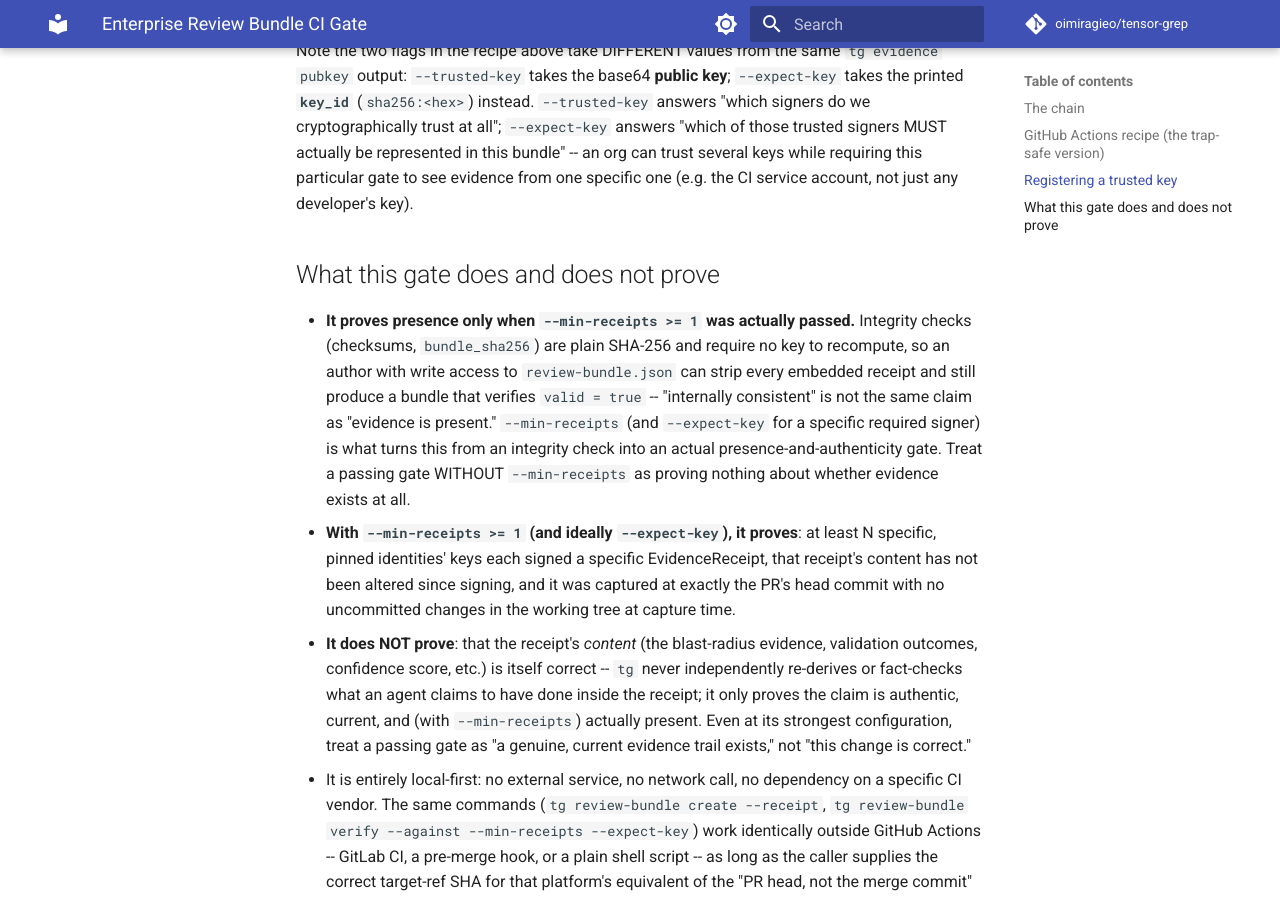
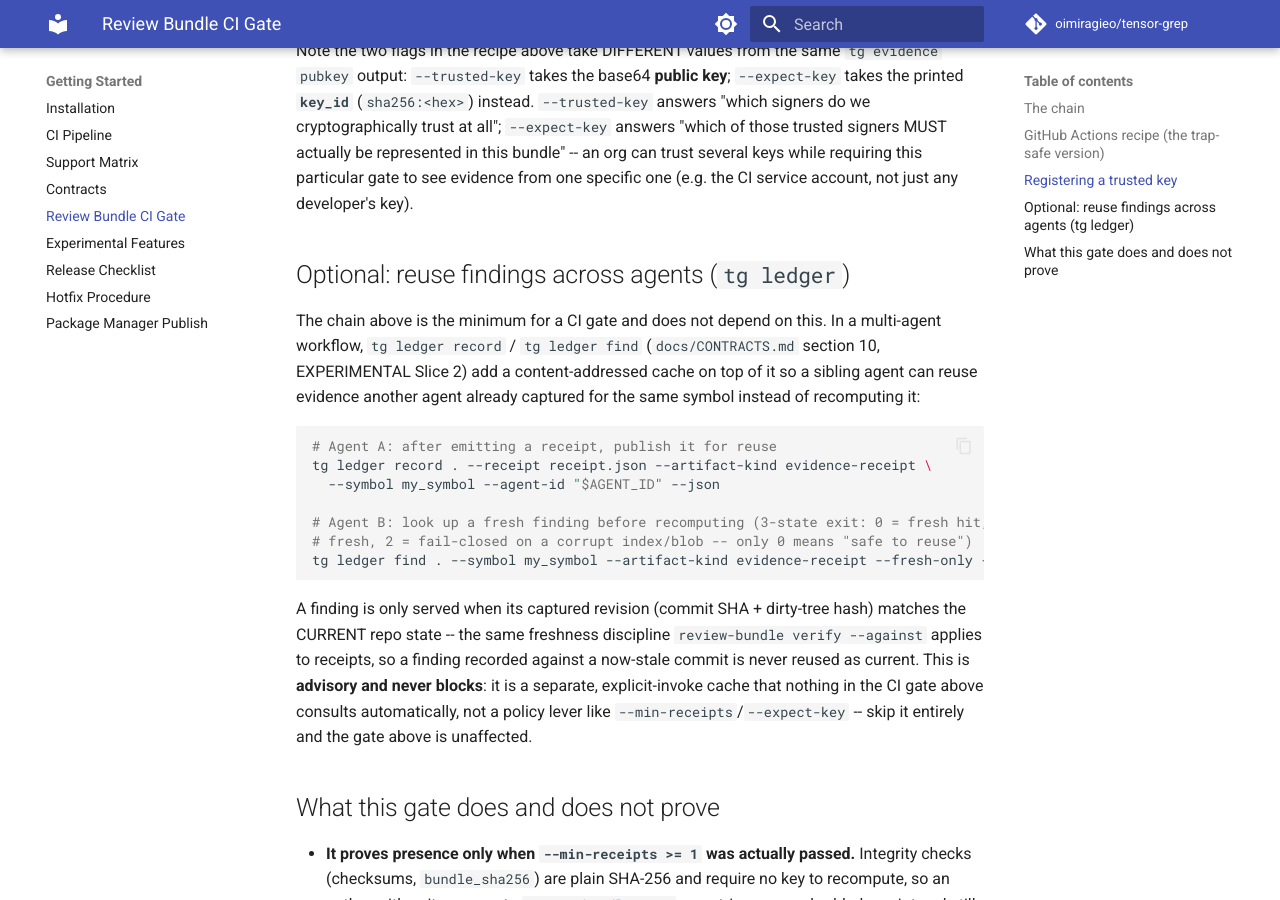
Before and after one commit to oimiragieo/tensor-grep, an MkDocs documentation site: the page built from docs/enterprise_review_bundle_ci.md, in a window 1280 px wide and 900 px high, scrolled down 2981 px. Built offline with MkDocs 1.6.1 and Material for MkDocs 9.7.7, drawn with Linux system fonts in a browser that asks for light colours; comment, search, counter and statistics services are not loaded.

Commit message:
docs(enterprise): turnkey review-bundle evidence-gate CI example (close-the-loop) (#689)
docs/enterprise_review_bundle_ci.md already documented the evidence-receipt -> review-bundle
-> CI-gate chain (shipped in #681). This PR closes the remaining "Partial" gap:

- Adds the missing optional adjunct to that runbook: `tg ledger record`/`find` for advisory,
  content-addressed finding reuse across agents (docs/CONTRACTS.md section 10), so the full
  chain (evidence emit --sign -> review-bundle create --receipt -> review-bundle verify
  --against/--min-receipts/--expect-key -> optional ledger reuse) is documented in one place.
- Fixes a stale claim in docs/multi_agent_context_plane.md ("there is no ledger, no
  claims/findings store") that predates the ledger shipping -- `tg ledger claim/release/list`
  and `tg ledger record/find` are real, shipped EXPERIMENTAL commands. Corrected with file:line
  citations matching that page's own house style.
- Closes the discoverability gap behind the "Partial" status: adds the runbook to mkdocs nav
  (so it's part of the published site), docs/index.md's Enterprise/Operational Docs list, and
  README's Canonical docs table plus the `tg review-bundle` bullet -- previously the only
  pointer to this runbook was one sentence buried in docs/CONTRACTS.md section 11 prose.

Verified against the installed v1.91.0 binary: `tg evidence emit/pubkey`, `tg review-bundle
create/verify`, and `tg ledger record/find --help` all match the documented flags exactly.

Docs-only change: no code, no Rust, no CLI surface touched.

Co-authored-by: Claude Opus 4.8 <noreply@anthropic.com>

````diff
--- a/docs/enterprise_review_bundle_ci.md
+++ b/docs/enterprise_review_bundle_ci.md
@@ -126,6 +126,30 @@ trust at all"; `--expect-key` answers "which of those trusted signers MUST actua
 in this bundle" -- an org can trust several keys while requiring this particular gate to see
 evidence from one specific one (e.g. the CI service account, not just any developer's key).
 
+## Optional: reuse findings across agents (`tg ledger`)
+
+The chain above is the minimum for a CI gate and does not depend on this. In a multi-agent
+workflow, `tg ledger record` / `tg ledger find` (`docs/CONTRACTS.md` section 10, EXPERIMENTAL
+Slice 2) add a content-addressed cache on top of it so a sibling agent can reuse evidence another
+agent already captured for the same symbol instead of recomputing it:
+
+```bash
+# Agent A: after emitting a receipt, publish it for reuse
+tg ledger record . --receipt receipt.json --artifact-kind evidence-receipt \
+  --symbol my_symbol --agent-id "$AGENT_ID" --json
+
+# Agent B: look up a fresh finding before recomputing (3-state exit: 0 = fresh hit, 1 = nothing
+# fresh, 2 = fail-closed on a corrupt index/blob -- only 0 means "safe to reuse")
+tg ledger find . --symbol my_symbol --artifact-kind evidence-receipt --fresh-only --json
+```
+
+A finding is only served when its captured revision (commit SHA + dirty-tree hash) matches the
+CURRENT repo state -- the same freshness discipline `review-bundle verify --against` applies to
+receipts, so a finding recorded against a now-stale commit is never reused as current. This is
+**advisory and never blocks**: it is a separate, explicit-invoke cache that nothing in the CI gate
+above consults automatically, not a policy lever like `--min-receipts`/`--expect-key` -- skip it
+entirely and the gate above is unaffected.
+
 ## What this gate does and does not prove
 
 - **It proves presence only when `--min-receipts >= 1` was actually passed.** Integrity checks
--- a/mkdocs.yml
+++ b/mkdocs.yml
@@ -34,6 +34,7 @@ nav:
     - CI Pipeline: CI_PIPELINE.md
     - Support Matrix: SUPPORT_MATRIX.md
     - Contracts: CONTRACTS.md
+    - Review Bundle CI Gate: enterprise_review_bundle_ci.md
     - Experimental Features: EXPERIMENTAL.md
     - Release Checklist: RELEASE_CHECKLIST.md
     - Hotfix Procedure: HOTFIX_PROCEDURE.md
````
Also changed, not shown: README.md (+2 -1 lines), docs/index.md (+1 -0 lines), docs/multi_agent_context_plane.md (+10 -3 lines).
